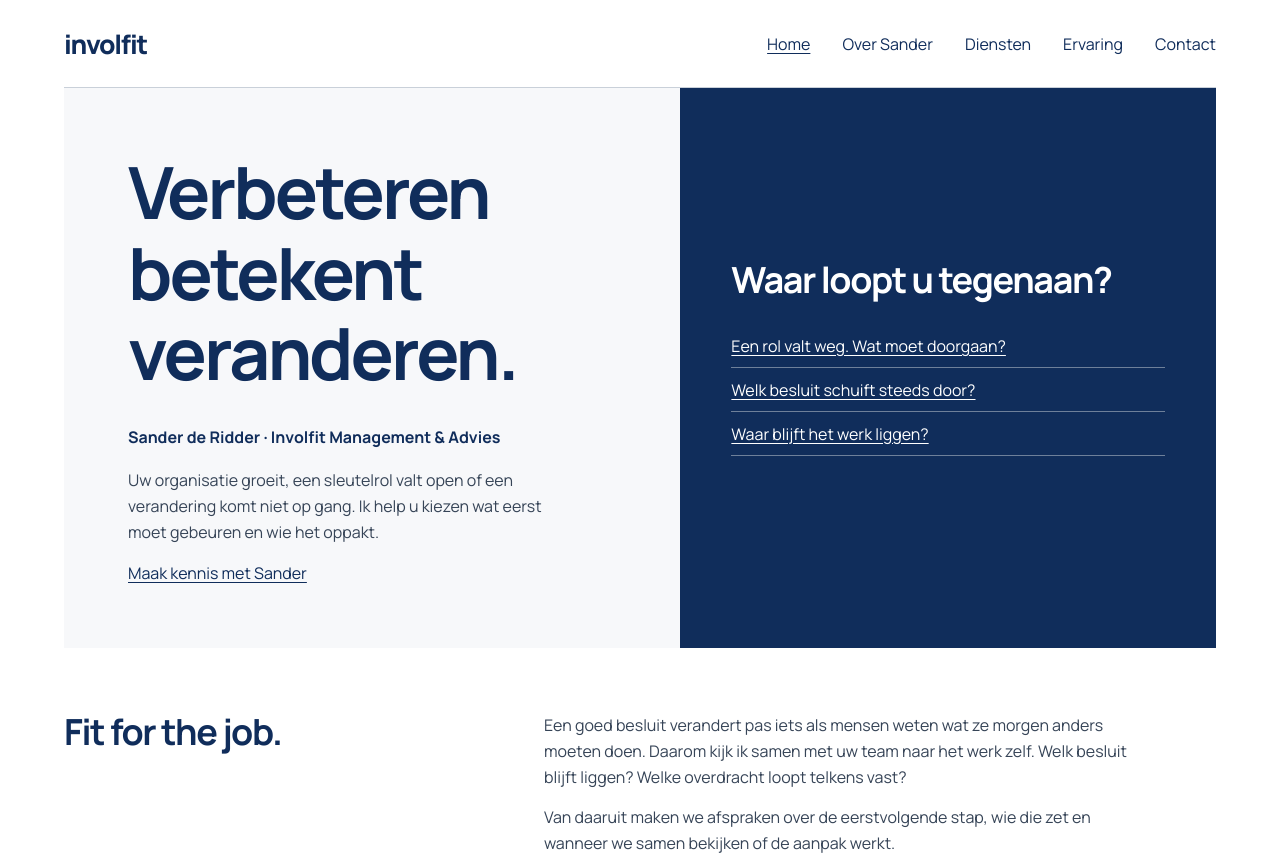
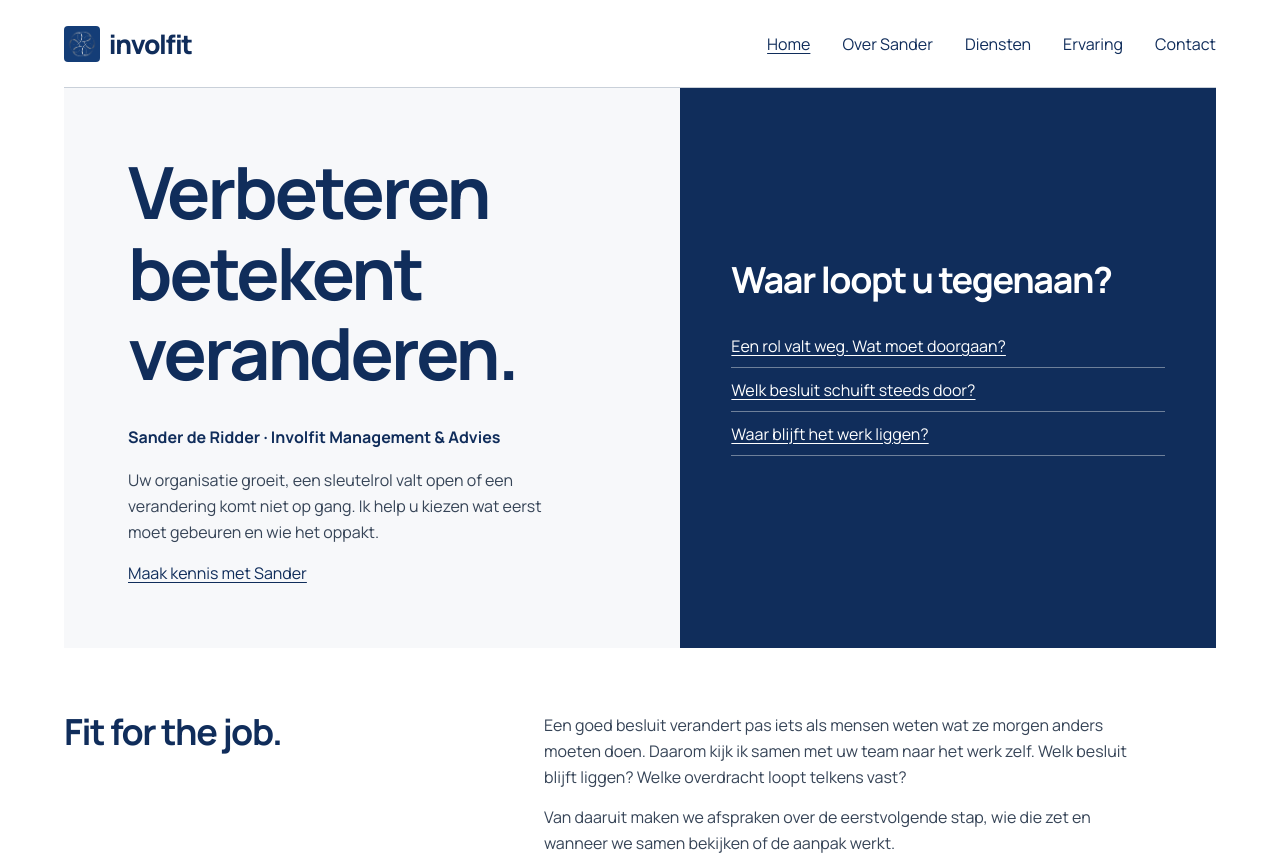
Before and after one commit to Runeinvolfit-digital/Ai-Team, an Astro site in the folder projects/involfit/: page / in a window 1280 px wide. Shown: the top 859 px of the page. Built offline with nearby package versions, Linux system fonts and the light colour scheme; Astro itself is replaced by a stand-in of ours.

Commit message:
Add Involfit symbol beside the header wordmark

```diff
--- a/projects/involfit/public/site.css
+++ b/projects/involfit/public/site.css
@@ -31,6 +31,8 @@ h2 { font-size: clamp(1.4rem, 3vw, 2.25rem); font-weight: 650; }
 }
 .site-header { min-height: 5.5rem; border-bottom: 1px solid var(--line); }
 .wordmark { font-size: 1.65rem; font-weight: 750; letter-spacing: -.05em; text-decoration: none; }
+.header-wordmark { display: inline-flex; align-items: center; gap: .55rem; }
+.header-wordmark img { display: block; border-radius: .25rem; }
 .site-header nav, .footer-links { display: flex; flex-wrap: wrap; gap: clamp(.75rem, 2.5vw, 2rem); }
 .site-header nav a { padding-block: .55rem; text-decoration: none; }
 .site-header nav a:hover, .site-header [aria-current="page"] { text-decoration: underline; }
--- a/projects/involfit/src/layouts/Site.astro
+++ b/projects/involfit/src/layouts/Site.astro
@@ -38,7 +38,10 @@ const navigation = [
   <body>
     <a class="skip" href="#inhoud">Naar de inhoud</a>
     <header class="site-header shell">
-      <a class="wordmark" href="/" aria-label="Involfit, home">involfit</a>
+      <a class="wordmark header-wordmark" href="/" aria-label="Involfit, home">
+        <img src="/involfit-beeldmerk.png" width="36" height="36" alt="" />
+        <span>involfit</span>
+      </a>
       <nav class="desktop-nav" aria-label="Hoofdnavigatie">
         {navigation.map(({href, label}) => (
           <a href={href} aria-current={Astro.url.pathname === href ? 'page' : undefined}>{label}</a>
```
Also changed, not shown: projects/involfit/public/involfit-beeldmerk.png (added), projects/involfit/review/contact-desktop.png, projects/involfit/review/contact-mobiel.png, projects/involfit/review/diensten-desktop.png, projects/involfit/review/diensten-mobiel.png, projects/involfit/review/ervaring-desktop.png, projects/involfit/review/ervaring-mobiel.png, projects/involfit/review/home-desktop.png, projects/involfit/review/home-mobiel.png, projects/involfit/review/over-sander-desktop.png, projects/involfit/review/over-sander-mobiel.png, projects/involfit/review/privacy-desktop.png, projects/involfit/review/privacy-mobiel.png, 1 other file.
